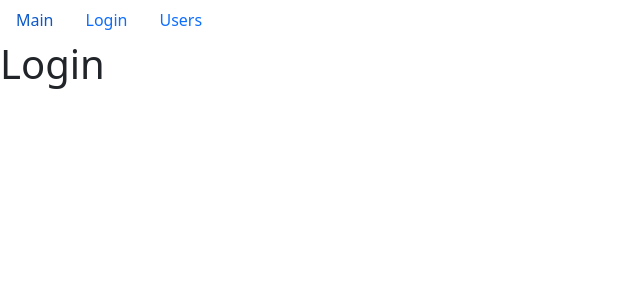
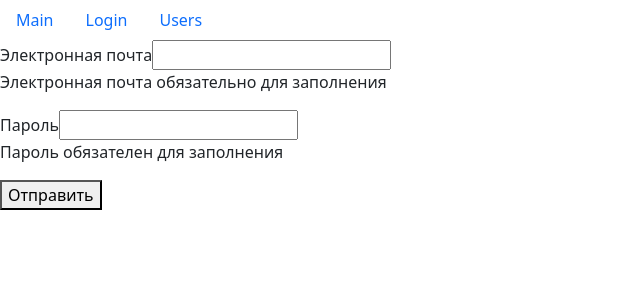
Before and after one commit to Vokadze/fast-company, a React (Create React App) app: page /login in a window 1280 px wide. Shown: the top 300 px of the page, without its empty margins (0-640 px from the left). Built offline with nearby package versions, Linux system fonts and the light colour scheme.

Commit message:
lesson 9 9. validator

```diff
--- /dev/null
+++ b/src/app/components/testField.jsx
@@ -0,0 +1,33 @@
+import React from "react";
+import PropTypes from "prop-types";
+
+const TextField = ({ label, type, name, value, onChange, error }) => {
+    return (
+        <div>
+            <label htmlFor={name}>{label}</label>
+            <input
+                type={type}
+                id={name}
+                name={name}
+                value={value}
+                onChange={onChange}
+            />
+            {error && <p>{error}</p>}
+        </div>
+    );
+};
+
+TextField.defaultProps = {
+    type: "text"
+};
+
+TextField.propTypes = {
+    label: PropTypes.string.isRequired,
+    type: PropTypes.string.isRequired,
+    name: PropTypes.string.isRequired,
+    value: PropTypes.string.isRequired,
+    onChange: PropTypes.func.isRequired,
+    error: PropTypes.string
+};
+
+export default TextField;
--- a/src/app/layouts/login.jsx
+++ b/src/app/layouts/login.jsx
@@ -1,7 +1,60 @@
-import React from "react";
+import React, { useEffect, useState } from "react";
+import TextField from "../components/testField";
+import { validator } from "../utils/validator";
 
 const Login = () => {
-    return <h1>Login</h1>;
+    const [data, setData] = useState({ email: "", password: "" });
+    const [errors, setErrors] = useState({});
+    const handleChange = ({ target }) => {
+        setData((prevState) => ({
+            ...prevState,
+            [target.name]: target.value
+        }));
+    };
+    const validatorConfig = {
+        email: {
+            isRequired: {
+                message: "Электронная почта обязательно для заполнения"
+            }
+        },
+        password: {
+            isRequired: { message: "Пароль обязателен для заполнения" }
+        }
+    };
+    useEffect(() => {
+        validate();
+    }, [data]);
+    const validate = () => {
+        const errors = validator(data, validatorConfig);
+        setErrors(errors);
+        return Object.keys(errors).length === 0;
+    };
+    const handleSubmit = (e) => {
+        e.preventDefault();
+        const isValid = validate();
+        if (!isValid) return;
+        console.log(data);
+    };
+    return (
+        <form onSubmit={handleSubmit}>
+            <TextField
+                label="Электронная почта"
+                name="email"
+                value={data.email}
+                onChange={handleChange}
+                error={errors.email}
+            />
+            <TextField
+                label="Пароль"
+                type="password"
+                name="password"
+                value={data.password}
+                onChange={handleChange}
+                error={errors.password}
+            />
+            <button type="submit">Отправить</button>
+        </form>
+    );
 };
 
 export default Login;
--- /dev/null
+++ b/src/app/utils/validator.js
@@ -0,0 +1,26 @@
+export function validator(data, config) {
+    const errors = {};
+    function validate(validatorMethod, data, config) {
+        switch (validatorMethod) {
+            case "isRequired":
+                if (data.trim() === "") return config.message;
+                break;
+
+            default:
+                break;
+        }
+    }
+    for (const fieldName in data) {
+        for (const validatorMethod in config[fieldName]) {
+            const error = validate(
+                validatorMethod,
+                data[fieldName],
+                config[fieldName][validatorMethod]
+            );
+            if (error) {
+                errors[fieldName] = error;
+            }
+        }
+    }
+    return errors;
+}
```
Also changed, not shown: src/app/components/userPage.jsx (+6 -2 lines).
